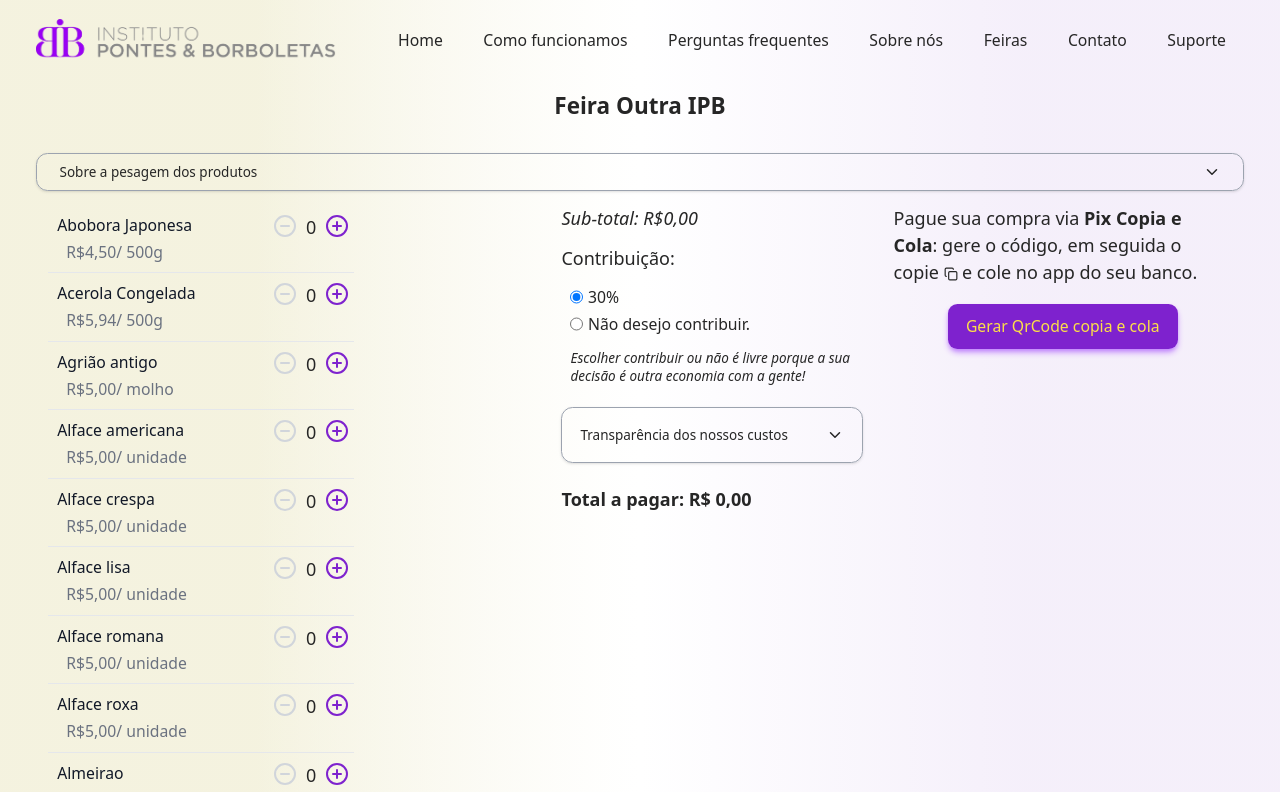
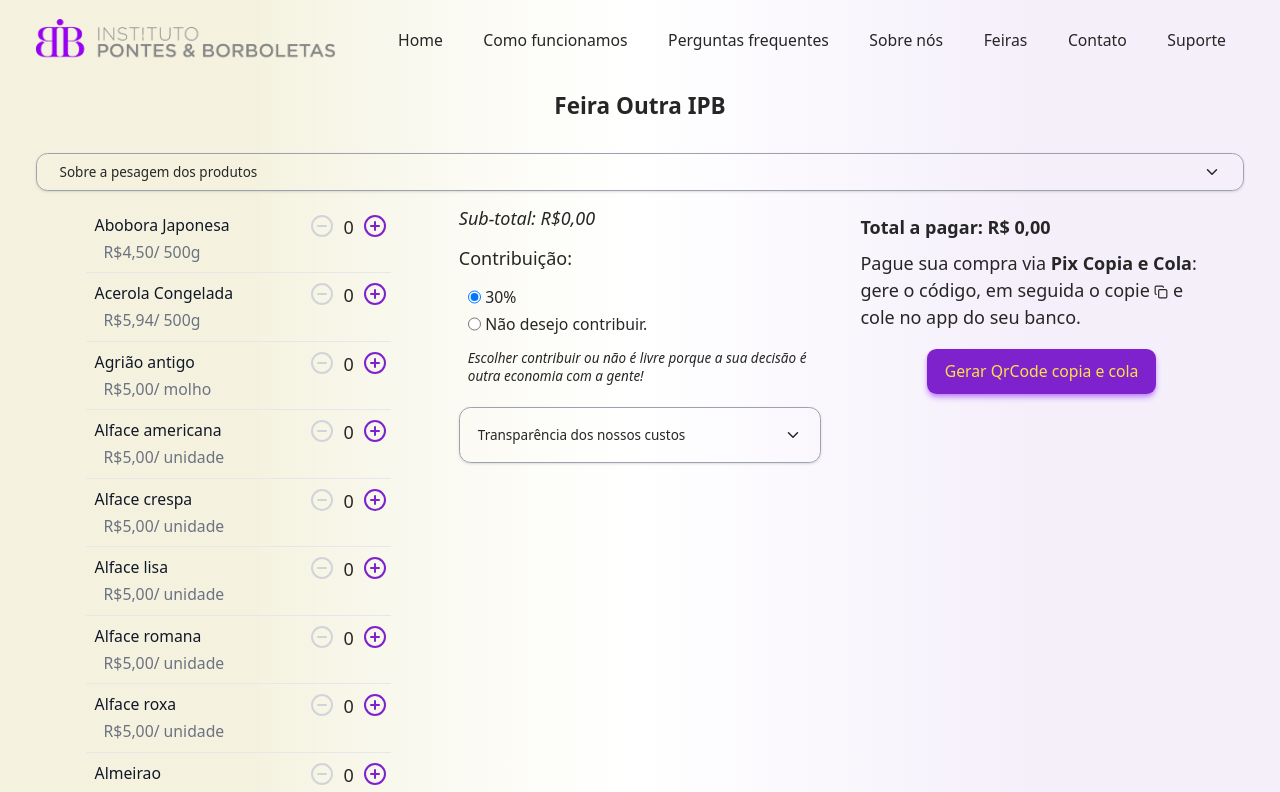
Before and after one commit to ligiabicalho/pontes-e-borboletas, a Next.js app: page / in a window 1280 px wide. Shown: the top 792 px of the page. Built offline with nearby package versions, Linux system fonts and the light colour scheme; a web font is replaced by a local one.

Commit message:
style: update ShoppingList component style

```diff
--- a/src/components/Home/ShoppingList/ShoppingList.tsx
+++ b/src/components/Home/ShoppingList/ShoppingList.tsx
@@ -102,19 +102,19 @@ const ShoppingList = () => {
 
   return (
     <div className="flex flex-col gap-4 lg:flex-row lg:justify-evenly">
-      <div className="flex flex-col lg:w-[40%]">
+      <div className="flex flex-col items-center lg:w-[30%]">
         <div className="overflow-x-auto">
-          <table className="w-fit">
+          <table>
             <tbody className="divide-y divide-gray-200">
               {itemsList.map((item) => (
                 <tr key={item.id}>
                   <td
                     className={`flex flex-col py-2 whitespace-nowrap ${
                       !!item.quantity && "bg-gray-100"
-                    }  w-full`}
+                    }`}
                   >
                     <div className="flex justify-between">
-                      <span className="ml-2 block text-sm font-medium text-gray-900">
+                      <span className="ml-2 text-sm font-medium text-gray-900">
                         {item.name}
                       </span>
                       <QuantityControlButtons
@@ -139,7 +139,7 @@ const ShoppingList = () => {
         </div>
       </div>
 
-      <div className="flex flex-col gap-3 lg:w-[25%]">
+      <div className="flex flex-col gap-3 lg:w-[30%]">
         <div>
           <p className="italic self-start">
             Sub-total: R${subTotalValue.toFixed(2).split(".").join(",")}
@@ -220,11 +220,11 @@ const ShoppingList = () => {
             </AccordionItem>
           </Accordion>
         </div>
+      </div>
+      <div className="lg:w-[30%]">
         <p className="my-2 font-bold">
           Total a pagar: R$ {totalToPay.toFixed(2).split(".").join(",")}
         </p>
-      </div>
-      <div className="lg:w-[28%]">
         <GetPixCopyAndPaste value={Number(totalToPay)} />
       </div>
     </div>
```
